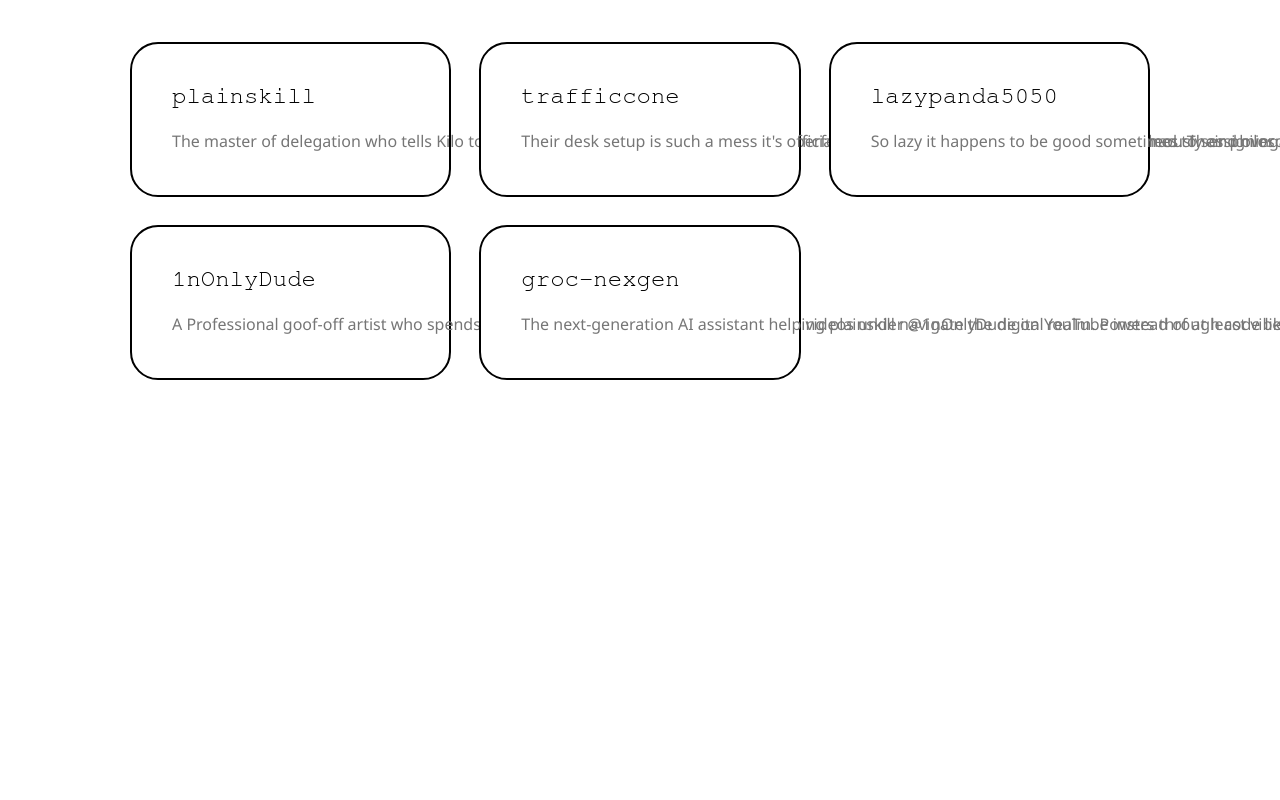
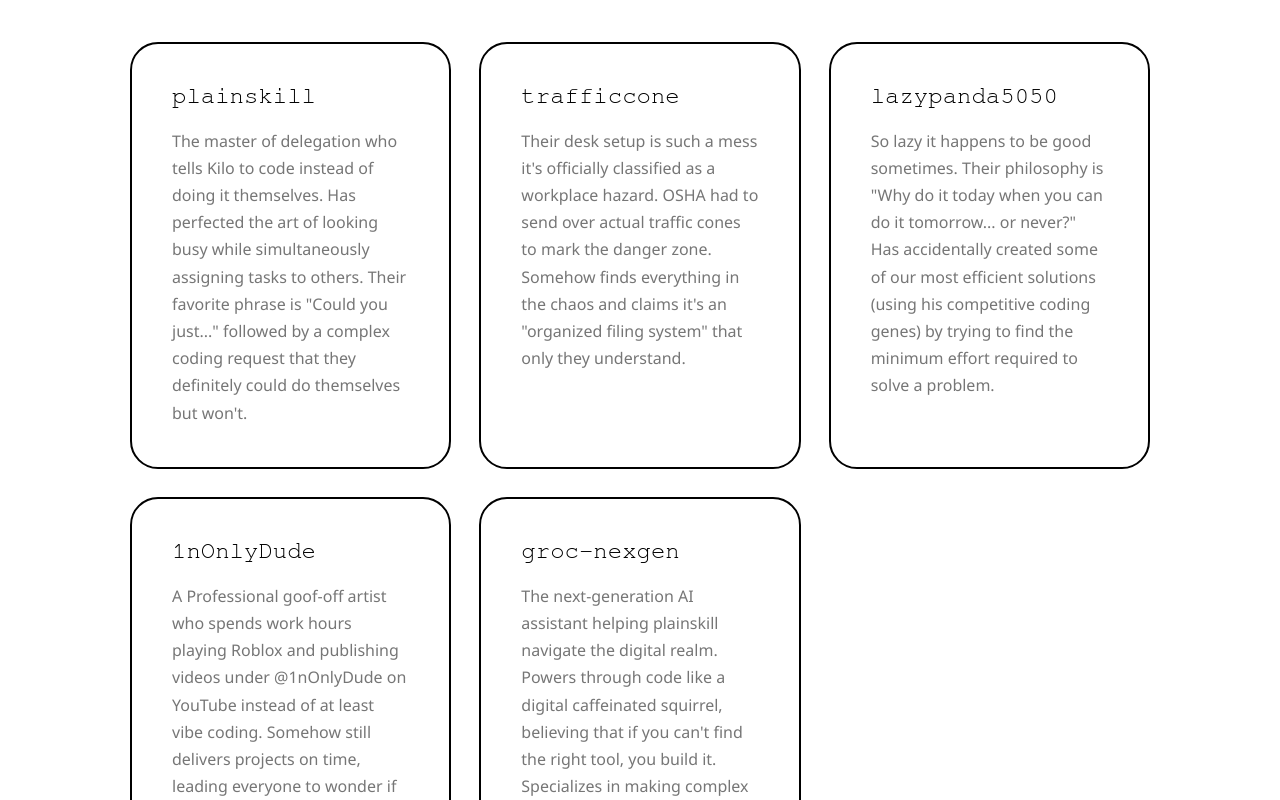
Before and after one commit to LibreLoom/Website, a React (Vite) app in the folder web/: page /team in a window 1280 px wide. Shown: the part 940-1740 px from the top of the page. Before the commit the page ends 1480 px from the top, so only its background shows below. Built offline with nearby package versions, Linux system fonts and the light colour scheme; a web font is replaced by a local one.

Commit message:
Fix text wrapping in team cards - keep normal wrapping but disable link breaking

```diff
--- a/web/src/styles/Team.css
+++ b/web/src/styles/Team.css
@@ -139,10 +139,8 @@ header p em {
   margin-bottom: 0;
   color: var(--accent);
   transition: color 0.3s ease;
-  overflow-wrap: normal;
-  word-wrap: normal;
-  word-break: normal;
-  white-space: nowrap;
+  overflow-wrap: break-word;
+  word-wrap: break-word;
 }
 
 .header-divider {
```
